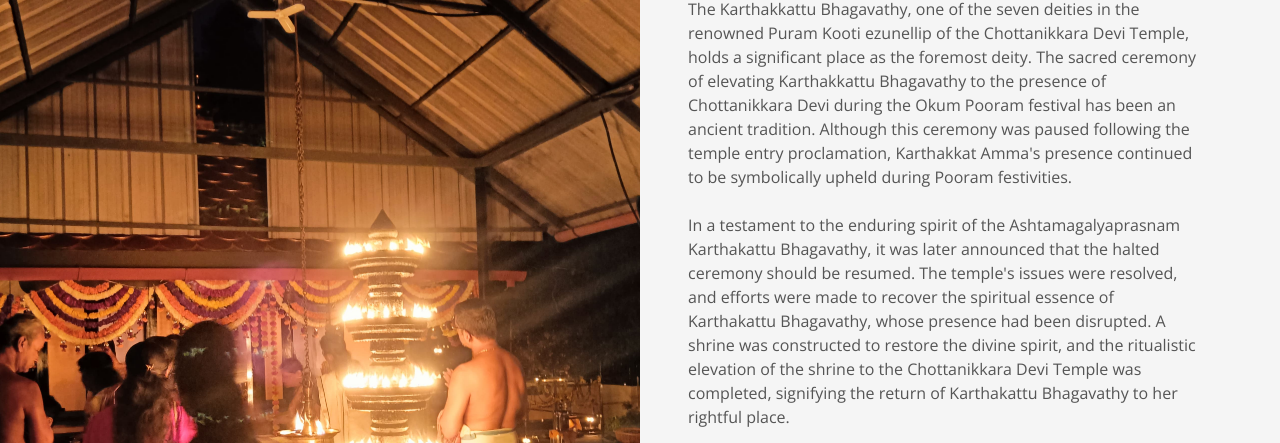
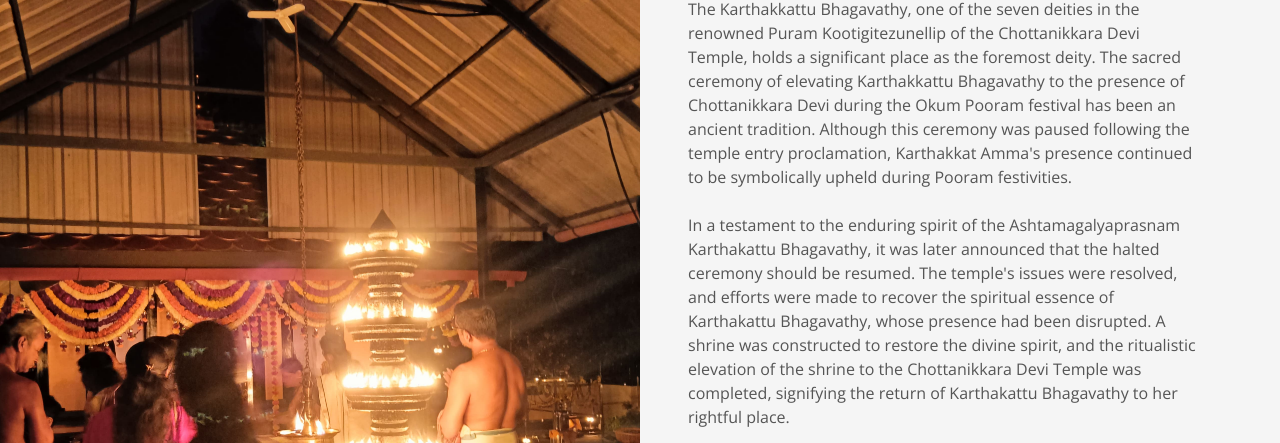
Before and after one commit to NavyendhuMenon/Project-Temple-K, a plain HTML site: page about.html in a window 1280 px wide. Shown: the part 357-800 px from the top of the page. Drawn offline with nearby package versions, Linux system fonts and the light colour scheme.

Commit message:
spelling errors

```diff
--- a/about.html
+++ b/about.html
@@ -120,7 +120,7 @@
                         <div class="section-title text-start">
                             <h1 class="display-5 mb-4">United in Faith</h1>
                         </div>
-                        <p class="mb-4 pb-2">The Karthakkattu Bhagavathy, one of the seven deities in the renowned Puram Kooti ezunellip of the Chottanikkara Devi Temple, holds a significant place as the foremost deity. The sacred ceremony of elevating Karthakkattu Bhagavathy to the presence of Chottanikkara Devi during the Okum Pooram festival has been an ancient tradition. Although this ceremony was paused following the temple entry proclamation, Karthakkat Amma's presence continued to be symbolically upheld during Pooram festivities.
+                        <p class="mb-4 pb-2">The Karthakkattu Bhagavathy, one of the seven deities in the renowned Puram Kootigitezunellip of the Chottanikkara Devi Temple, holds a significant place as the foremost deity. The sacred ceremony of elevating Karthakkattu Bhagavathy to the presence of Chottanikkara Devi during the Okum Pooram festival has been an ancient tradition. Although this ceremony was paused following the temple entry proclamation, Karthakkat Amma's presence continued to be symbolically upheld during Pooram festivities.
                             <br>
                             <br>
                             In a testament to the enduring spirit of the Ashtamagalyaprasnam Karthakattu Bhagavathy, it was later announced that the halted ceremony should be resumed. The temple's issues were resolved, and efforts were made to recover the spiritual essence of Karthakattu Bhagavathy, whose presence had been disrupted. A shrine was constructed to restore the divine spirit, and the ritualistic elevation of the shrine to the Chottanikkara Devi Temple was completed, signifying the return of Karthakattu Bhagavathy to her rightful place.
```
